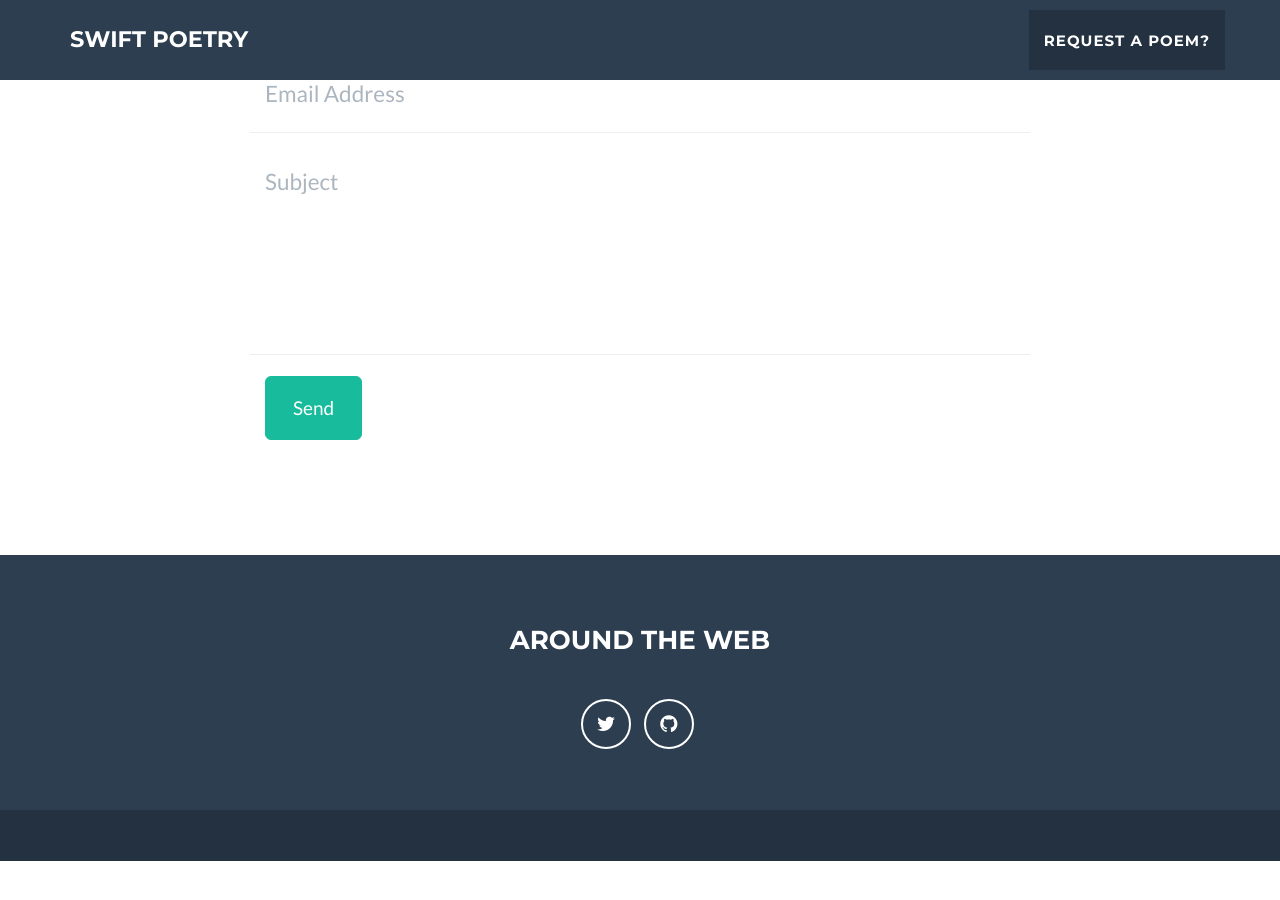
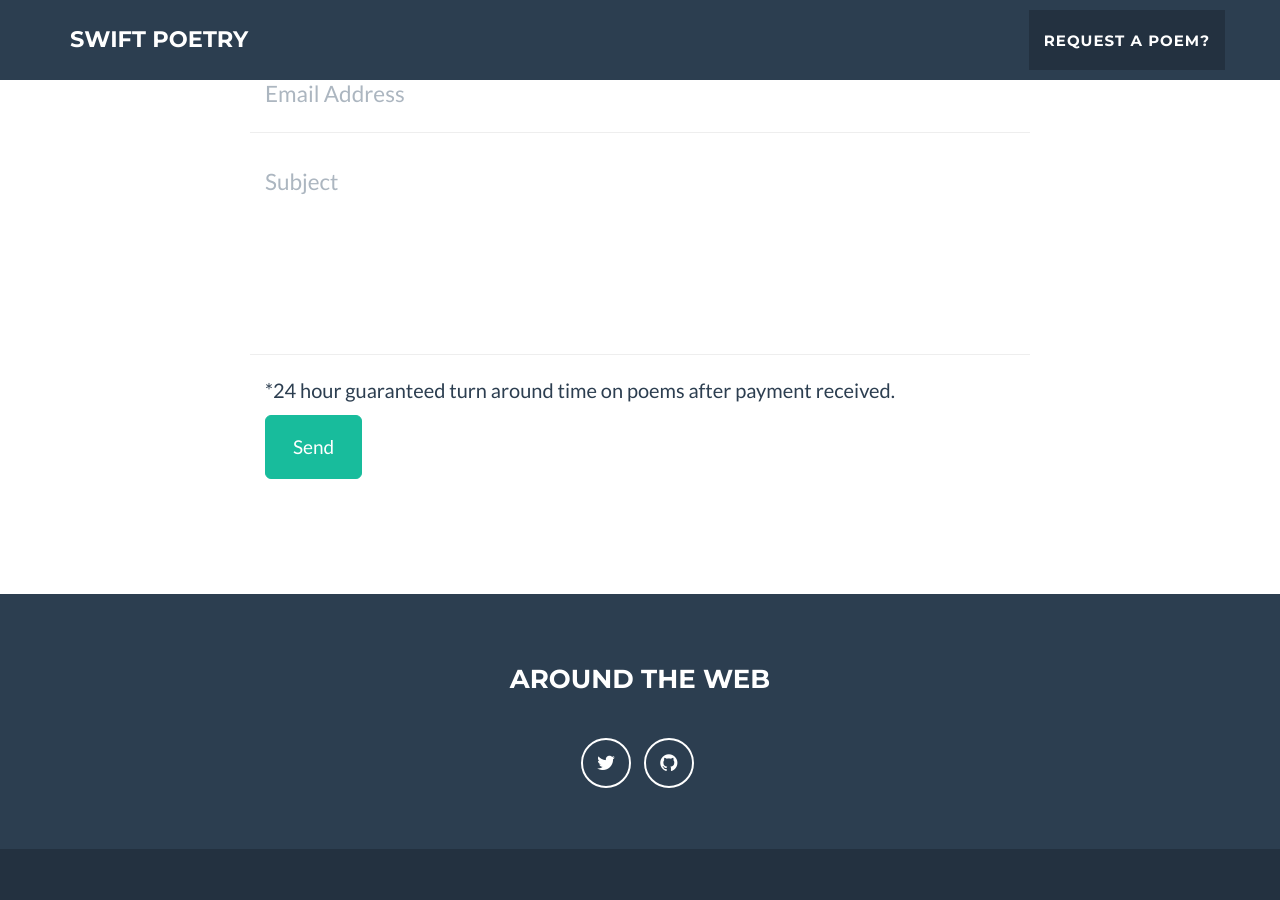
Before and after one commit to foopod/swiftpoetry, a Jekyll site: the page built from index.html, in a window 1280 px wide and 900 px high, scrolled down 1027 px. Built offline with Jekyll 4.4.1, drawn with Linux system fonts in a browser that asks for light colours; before the commit the page ends 1888 px from its top, so only the background shows below that; part of the change alters nothing that is shown.

Commit message:
updated url

```diff
--- a/_config.yml
+++ b/_config.yml
@@ -1,7 +1,7 @@
 # Site settings
 title: Swift Poetry
 email: jonathonshields@gmail.com
-url: https://example.github.io
+url: http://swiftpoetry.club
 description: "I write poems for Swiftcoin. Currently 100 coins per Haiku on any subject you want. I will add other types of poems later :D"
 meta_author: Shields Jono
 
--- a/_includes/contact_static.html
+++ b/_includes/contact_static.html
@@ -37,6 +37,7 @@
 						</div>
 					</div>
 					<br>
+                    <p>*24 hour guaranteed turn around time on poems after payment received.</p>
 					<div id="success"></div>
 					<div class="row">
 						<div class="form-group col-xs-12">
```
